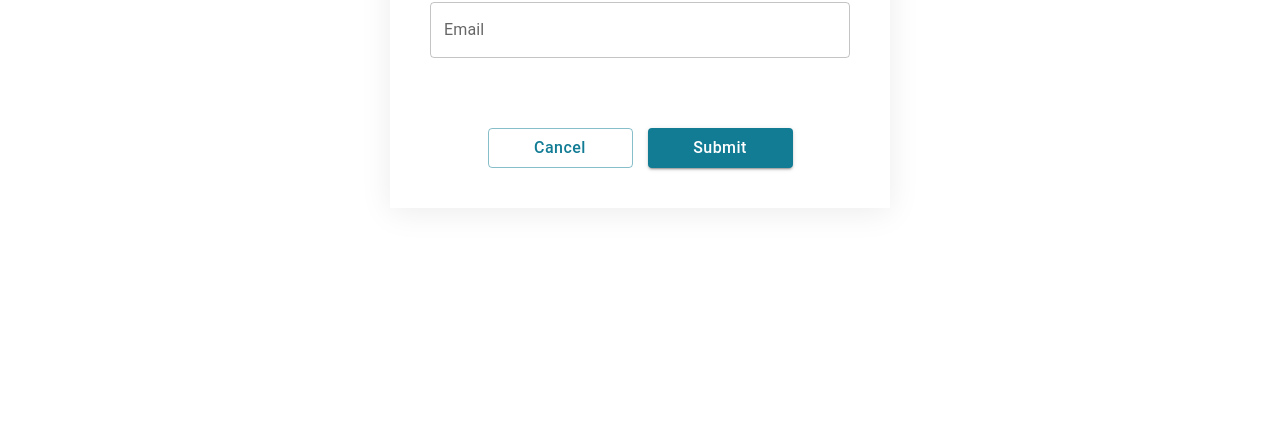
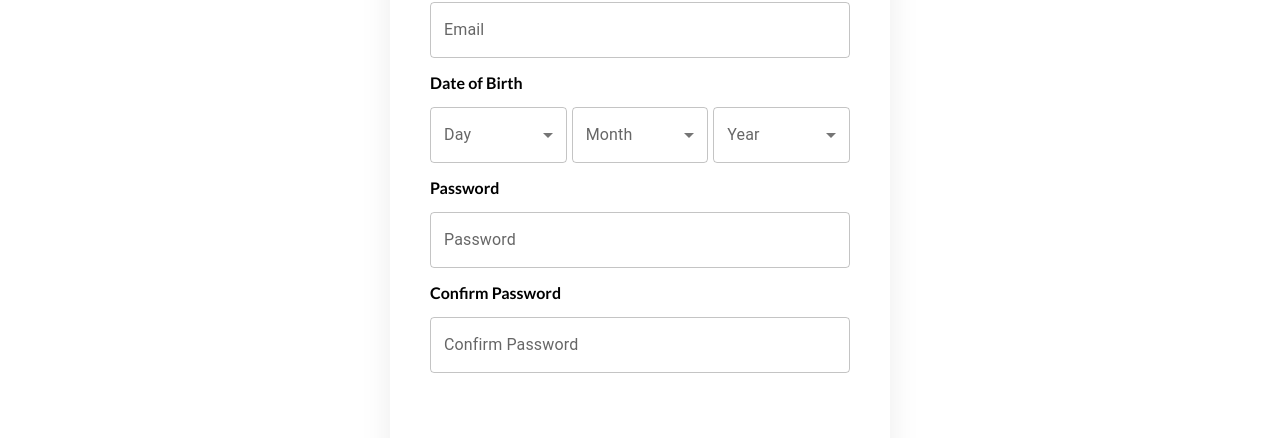
Before and after one commit to YashJM/registration-form-with-validations, a React (Vite) app: page / in a window 1280 px wide. Shown: the part 424-862 px from the top of the page. Before the commit the page ends 800 px from the top, so only its background shows below. Built offline with nearby package versions, Linux system fonts and the light colour scheme.

Commit message:
Implemented custom inputs with validations (#3)

```diff
--- a/package.json
+++ b/package.json
@@ -13,7 +13,6 @@
     "@emotion/styled": "^11.10.6",
     "@mui/icons-material": "^5.11.11",
     "@mui/material": "^5.11.13",
-    "@mui/x-date-pickers": "^6.0.2",
     "material-ui-phone-number-2": "^1.3.0",
     "react": "^18.2.0",
     "react-dom": "^18.2.0",
--- a/src/components/RegistrationForm.tsx
+++ b/src/components/RegistrationForm.tsx
@@ -1,13 +1,9 @@
-import React, { useState } from 'react';
-import { Box, TextField, Button, InputAdornment } from '@mui/material';
-import { DatePicker } from '@mui/x-date-pickers/DatePicker';
+import React, { useRef } from 'react';
+import { Box, TextField, Button } from '@mui/material';
+import { useForm } from 'react-hook-form';
 
-import { useForm, Controller } from 'react-hook-form';
-import MuiPhoneNumber from 'material-ui-phone-number-2';
-
-import { LocalizationProvider } from '@mui/x-date-pickers';
-import { AdapterDayjs } from '@mui/x-date-pickers/AdapterDayjs';
 import ContactNumberInput from './customFormInputs/ContactNumberInput';
+import CustomDatePicker from './customFormInputs/CustomDatePicker';
 
 type RegistrationFormProps = {
   [key: string]: any;
@@ -18,12 +14,13 @@ interface IMyForm {
   contactNumber: string;
   email: string;
   date: string;
+  month: string;
+  year: string;
   password: string;
-  confirmPassword: string;
+  passwordConfirmation: string;
 }
 
 const RegistrationForm: React.FC<RegistrationFormProps> = () => {
-  const [date, setDate] = useState('');
   const {
     handleSubmit,
     formState: { errors },
@@ -31,6 +28,8 @@ const RegistrationForm: React.FC<RegistrationFormProps> = () => {
     watch,
     control,
   } = useForm<IMyForm>();
+  const password = useRef({});
+  password.current = watch('password', '');
 
   const onSubmit = (data: IMyForm) => {
     alert(JSON.stringify(data));
@@ -73,11 +72,52 @@ const RegistrationForm: React.FC<RegistrationFormProps> = () => {
             error={!!errors.email}
             helperText={errors?.email?.message}
             inputProps={register('email', {
-              required: 'This field is required',
+              required: 'Email is required',
               pattern: {
                 value: /^\S+@\S+\.\S+$/,
                 message: 'Enter a valid email address',
               },
+            })}
+          />
+        </div>
+
+        <div className="inputContainer">
+          <CustomDatePicker control={control} />
+        </div>
+
+        <div className="inputContainer">
+          <label htmlFor="password">Password</label>
+          <TextField
+            id="password"
+            label="Password"
+            error={!!errors.password}
+            helperText={errors?.password?.message}
+            inputProps={register('password', {
+              required: 'Password is required',
+              minLength: {
+                value: 8,
+                message: 'Minimum length should be 8 characters',
+              },
+              pattern: {
+                value: /^[a-zA-Z0-9]+$/,
+                message:
+                  'Must have Lower case (a-z), upper case (A-Z) and numbers (0-9)',
+              },
+            })}
+          />
+        </div>
+
+        <div className="inputContainer">
+          <label htmlFor="passwordConfirmation">Confirm Password</label>
+          <TextField
+            id="passwordConfirmation"
+            label="Confirm Password"
+            error={!!errors.passwordConfirmation}
+            helperText={errors?.passwordConfirmation?.message}
+            inputProps={register('passwordConfirmation', {
+              required: 'Confirm password is required',
+              validate: (value) =>
+                value === password.current || 'The passwords do not match',
             })}
           />
         </div>
--- /dev/null
+++ b/src/components/customFormInputs/CustomDatePicker.tsx
@@ -0,0 +1,119 @@
+import React from 'react';
+import {
+  Box,
+  Select,
+  MenuItem,
+  FormHelperText,
+  FormControl,
+  InputLabel,
+} from '@mui/material';
+import { Controller } from 'react-hook-form';
+
+type CustomDatePickerProps = {
+  [key: string]: any;
+};
+
+const dayValues = [...Array(31).keys()].map((day) => ({
+  value: day + 1,
+  label: `${day + 1}`,
+}));
+const monthValues = [
+  { value: 1, label: 'January' },
+  { value: 2, label: 'February' },
+  { value: 3, label: 'March' },
+  { value: 4, label: 'April' },
+  { value: 5, label: 'May' },
+  { value: 6, label: 'June' },
+  { value: 7, label: 'July' },
+  { value: 8, label: 'August' },
+  { value: 9, label: 'September' },
+  { value: 10, label: 'October' },
+  { value: 11, label: 'November' },
+  { value: 12, label: 'December' },
+];
+
+const yearValues = [...Array(100).keys()].map((year) => ({
+  value: 2023 - year,
+  label: `${2023 - year}`,
+}));
+
+const CustomDatePicker: React.FC<CustomDatePickerProps> = (props) => {
+  const isFuture = (date: Date) => {
+    return true;
+  };
+  return (
+    <>
+      <label htmlFor="dateOfBirth">Date of Birth</label>
+      <Box display={'flex'} gap={'5px'} justifyContent={'space-between'}>
+        <FormControl style={{ flex: 1 }}>
+          <InputLabel id="day">Day</InputLabel>
+          <Controller
+            name="day"
+            control={props.control}
+            rules={{ required: true }}
+            render={({ field, fieldState: { error } }) => (
+              <div>
+                <Select fullWidth label="Day" error={!!error} {...field}>
+                  {dayValues.map((day) => (
+                    <MenuItem key={day.value} value={day.value}>
+                      {day.label}
+                    </MenuItem>
+                  ))}
+                </Select>
+                <br />
+                {!!error ? <FormHelperText error>Day required</FormHelperText> : ''}
+              </div>
+            )}
+          />
+        </FormControl>
+
+        <FormControl style={{ flex: 1 }}>
+          <InputLabel id="day">Month</InputLabel>
+          <Controller
+            name="month"
+            control={props.control}
+            defaultValue=""
+            rules={{ required: true }}
+            render={({ field, fieldState: { error } }) => (
+              <div>
+                <Select fullWidth label="Month" error={!!error} {...field}>
+                  {monthValues.map((month) => (
+                    <MenuItem key={month.value} value={month.value}>
+                      {month.label}
+                    </MenuItem>
+                  ))}
+                </Select>
+                <br />
+                {!!error ? <FormHelperText error>Month required</FormHelperText> : ''}
+              </div>
+            )}
+          />
+        </FormControl>
+
+        <FormControl style={{ flex: 1 }}>
+          <InputLabel id="day">Year</InputLabel>
+          <Controller
+            name="year"
+            control={props.control}
+            defaultValue=""
+            rules={{ required: true }}
+            render={({ field, fieldState: { error } }) => (
+              <div>
+                <Select fullWidth label="year" error={!!error} {...field}>
+                  {yearValues.map((year) => (
+                    <MenuItem key={year.value} value={year.value}>
+                      {year.label}
+                    </MenuItem>
+                  ))}
+                </Select>
+                <br />
+                {!!error ? <FormHelperText error>Year required</FormHelperText> : ''}
+              </div>
+            )}
+          />
+        </FormControl>
+      </Box>
+    </>
+  );
+};
+export default CustomDatePicker;
--- a/src/layouts/AppLayout.tsx
+++ b/src/layouts/AppLayout.tsx
@@ -13,7 +13,7 @@ const AppLayout: React.FC<AppLayoutProps> = (props) => {
   return (
     <div>
       <Navbar />
-      <Box pt={'100px'}>
+      <Box py={'100px'}>
         {children}
       </Box>
     </div>
```
Also changed, not shown: src/components/customFormInputs/ContactNumberInput.tsx (+3 -8 lines), 1 other file (tests, documents, lock files or other folders).
